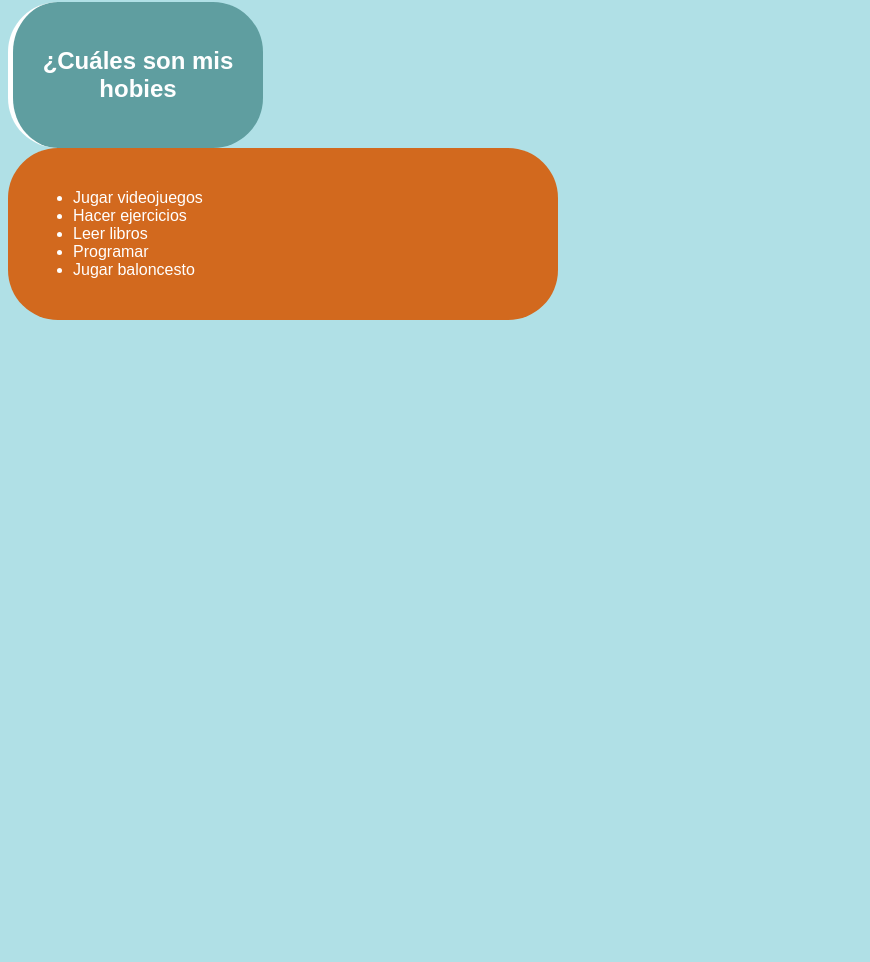
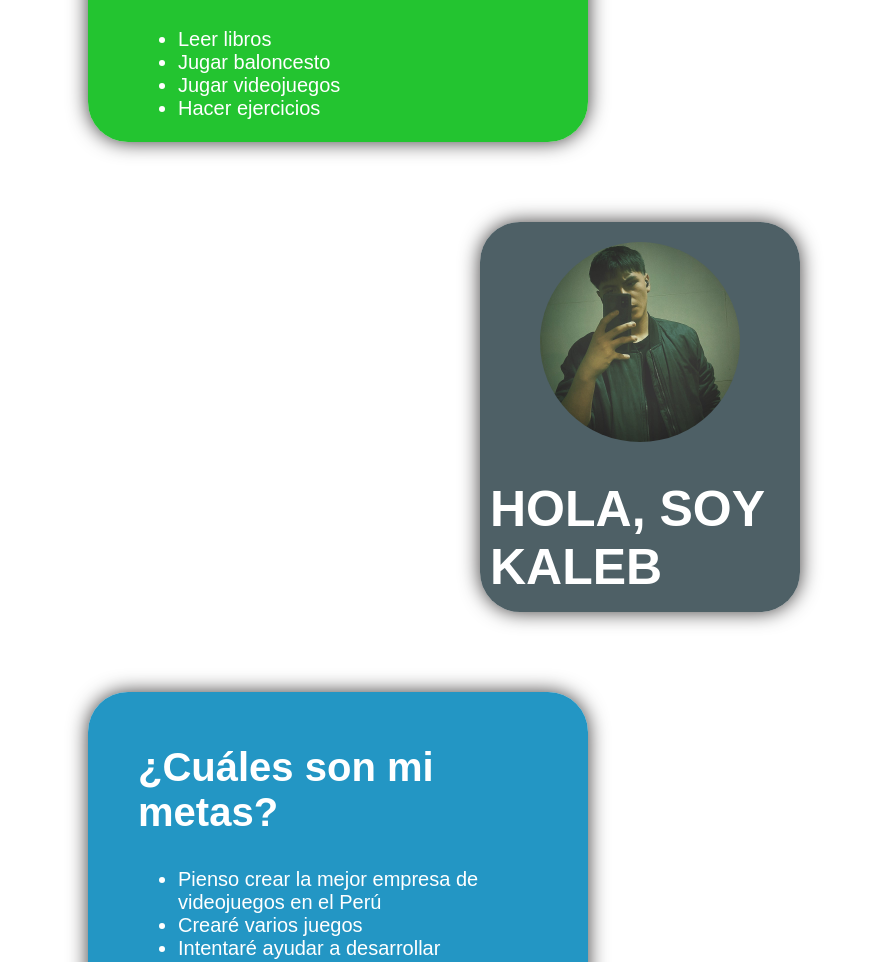
Before and after one commit to arkva-go/arkva-go.github.io, a plain HTML site: page index.html in a window 1280 px wide. Shown: the part 686-1648 px from the top of the page, without its empty margins (0-870 px from the left). Before the commit the page ends 1014 px from the top, so only its background shows below. Drawn offline with Linux system fonts and the light colour scheme.

Commit message:
new files

```diff
--- a/index.html
+++ b/index.html
@@ -1,33 +1,50 @@
 <!DOCTYPE html>
 <html lang="en">
 <head>
-    <title>Document</title>
+    <title>Yo</title>
     <link rel="stylesheet" href="style.css">
 </head>
 <body>
-    <div class="box">
-        <h1>HOLA, SOY KALEB</h1>
-    </div>
     <div class="box2">
-        <h2>¿Quién soy?</h2>
-    </div>
-    <div class="box3">
+        <h2>¿Quíen soy?</h2>
         <ul>
             <li>Soy un estudiante</li>
             <li>Tengo 15 años</li>
-            <li>Vivo en Perú específicamente en la provincia: "Lima"</li>
+            <li>Vivo en Perú específicamente en Lima</li>
+            <li>Soy inteligente</li>
+            <li>Soy creativo</li>
+            <li>Soy bilingue</li>
+        </ul>
         </ul>
     </div>
-    <div class="box4">
-        <h2>¿Cuáles son mis hobies</h2>
-    </div>
-    <div class="box5">
+    <div class="box2">
+        <h2>¿Cuáles son mis hobies?</h2>
         <ul>
+            <li>Leer libros</li>
+            <li>Jugar baloncesto</li>
             <li>Jugar videojuegos</li>
             <li>Hacer ejercicios</li>
-            <li>Leer libros</li>
-            <li>Programar</li>
-            <li>Jugar baloncesto</li>
+        </ul>
+    </div>
+    <div class="box">
+    <img src="yo.jpeg">
+    <h1>HOLA, SOY KALEB</h1>
+    </div>
+    <div class="box3">
+        <h2>¿Cuáles son mi metas?</h2>
+        <ul>
+            <li>Pienso crear la mejor empresa de videojuegos en el Perú</li>
+            <li>Crearé varios juegos</li>
+            <li>Intentaré ayudar a desarrollar aplicaciones las cuáles contribuyan al mundo</li>
+            <li>Volverme una persona la cuál se destace por su creatividad, inteligencia y más</li>
+        </ul>
+    </div>
+    <div class="box3">
+        <h2>¿Porqué quiero ser un ingeniero informático?</h2>
+        <ul>
+            <li>Lo principal es una carrera que me gusta en su totalidad</li>
+            <li>Con esta carrera podré desempeñarme en el mundo, ya que tengo un interés muy grande</li>
+            <li>Esta carrera me ayudará a tener un gran salario</li>
         </ul>
     </div>
 </body>
--- a/style.css
+++ b/style.css
@@ -1,54 +1,57 @@
-body{
-    background-color:powderblue;
+.box{
+    background-color: rgba(37, 59, 66, 0.808);
+    width: 300px;
+    height: 350px;
+    padding: 20px 10px;
+    text-align: center;
+    box-shadow: 0px 0px 20px 0px rgb(59, 57, 57);
+    border-radius: 40px;
+    margin:auto
 }
-.box {
-    background-color:chocolate;
+img{
+    width: 200px;
+    height: 200px;
+    border-radius: 50%;
+}
+h1{
+    font-family: arial;
+    font-size: 50px;
+    text-align: left;
+    color: rgb(255, 255, 255);
+}
+.box2{
+    background-color: rgba(0, 187, 16, 0.863);
+    width: 400px;
+    height: 250px;
+    padding: 20px 50px;
     text-align: center;
-    padding: 50px;
-    font-family: sans-serif;
-    color:white ;
-    border-radius: 50px;
-    margin: auto;
+    box-shadow: 0px 0px 20px 0px rgb(59, 57, 57);
+    border-radius: 40px;
     margin-top: 20px;
-    width: 150px;
+    display: inline-block;
+    margin: 80px;
 }
-.box2 {
-    background-color: cadetblue;
+h2{
+    font-family: arial;
+    font-size: 40px;
+    text-align: left;
+    color: rgb(255, 255, 255);
+}
+li{
+    font-family: arial;
+    font-size: 20px;
+    text-align: left;
+    color: rgb(255, 255, 255);
+}
+.box3{
+    background-color: rgba(0, 134, 187, 0.863);
+    width: 400px;
+    height: 400px;
+    padding: 20px 50px;
     text-align: center;
-    padding: 25px;
-    font-family: sans-serif;
-    color: white;
-    margin-top: 80px;
-    border-radius: 50px;
-    border-left: 5px solid;
-    width: 200px;
+    box-shadow: 0px 0px 20px 0px rgb(59, 57, 57);
+    border-radius: 40px;
+    margin-top: 20px;
+    display: inline-block;
+    margin: 80px;
 }
-.box3 {
-    background-color: chocolate;
-    text-align: left;
-    padding: 25px;
-    font-family: sans-serif;
-    color: white;
-    border-radius: 50px;
-    width: 500px;
-}
-.box4 {
-    background-color: cadetblue;
-    text-align: center;
-    padding: 25px;
-    font-family: sans-serif;
-    color: white;
-    margin-top: 80px;
-    border-radius: 50px;
-    border-left: 5px solid;
-    width: 200px;
-}
-.box5 {
-    background-color: chocolate;
-    text-align: left;
-    padding: 25px;
-    font-family: sans-serif;
-    color: white;
-    border-radius: 50px;
-    width: 500px;
-}
```
Also changed, not shown: yo.jpeg (added).
